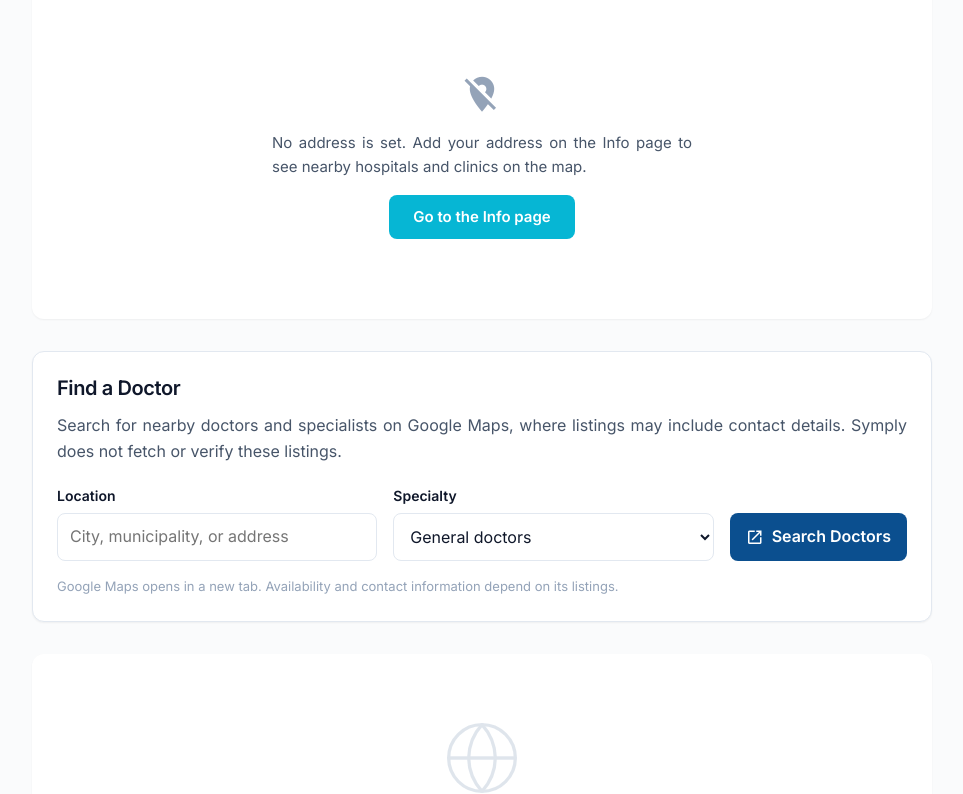
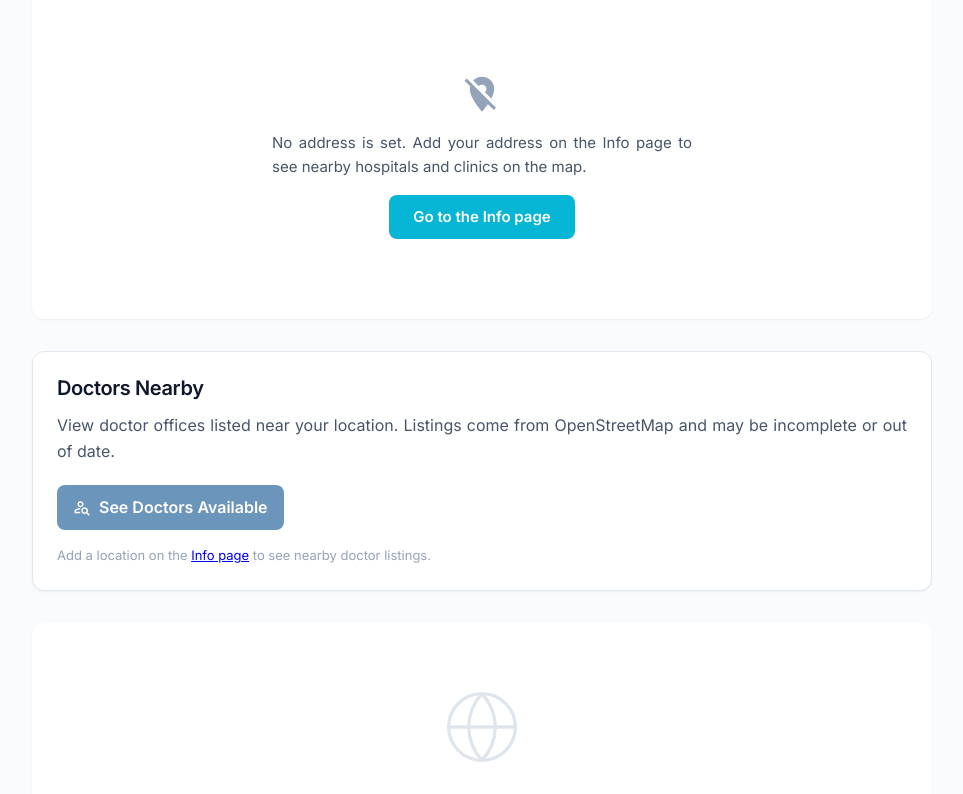
Before and after one commit to Dreimacato/symply, a Nuxt app in the folder symply_frontend/: page /where-to-get-help in a window 1280 px wide. Shown: the part 423-1217 px from the top of the page, without its empty margins (158-1121 px from the left). Built offline with nearby package versions, Linux system fonts and the light colour scheme.

Commit message:
Show nearby doctors in Symply

```diff
--- a/symply_frontend/app/pages/where-to-get-help.vue
+++ b/symply_frontend/app/pages/where-to-get-help.vue
@@ -39,53 +39,64 @@
         </ClientOnly>
 
         <section class="doctor-search-section" aria-labelledby="doctor-search-title">
-          <h2 id="doctor-search-title" class="section-title">Find a Doctor</h2>
+          <h2 id="doctor-search-title" class="section-title">Doctors Nearby</h2>
           <p class="doctor-search-description">
-            Search for nearby doctors and specialists on Google Maps, where listings may include contact details.
-            Symply does not fetch or verify these listings.
+            View doctor offices listed near {{ userLocation || 'your location' }}. Listings come from OpenStreetMap and may be incomplete or out of date.
           </p>
 
-          <form class="doctor-search-form" @submit.prevent="searchDoctors">
-            <div class="doctor-search-field">
-              <label for="doctor-search-location">Location</label>
-              <input
-                id="doctor-search-location"
-                v-model="doctorLocation"
-                type="text"
-                autocomplete="address-level2"
-                placeholder="City, municipality, or address"
-                :aria-invalid="doctorSearchAttempted && !doctorLocation.trim()"
-                :aria-describedby="doctorSearchAttempted && !doctorLocation.trim() ? 'doctor-search-error' : undefined"
-                @input="doctorSearchAttempted = false"
-              />
+          <button
+            class="doctor-search-button"
+            type="button"
+            :disabled="!userLocation || loading"
+            :aria-expanded="showDoctorResults"
+            aria-controls="nearby-doctor-results"
+            @click="showDoctorResults = !showDoctorResults"
+          >
+            <v-icon icon="mdi-account-search-outline" size="18" aria-hidden="true" />
+            {{ showDoctorResults ? 'Hide Doctors' : 'See Doctors Available' }}
+          </button>
+
+          <p v-if="!userLocation" class="doctor-search-note">
+            Add a location on the <NuxtLink to="/">Info page</NuxtLink> to see nearby doctor listings.
+          </p>
+
+          <div
+            v-if="showDoctorResults && userLocation"
+            id="nearby-doctor-results"
+            class="doctor-results"
+            aria-live="polite"
+          >
+            <div v-if="loading" class="doctor-results-state">Loading nearby doctor listings…</div>
+            <div v-else-if="doctorFacilities.length" class="doctor-list">
+              <article v-for="doctor in doctorFacilities" :key="doctor.id" class="doctor-list-item">
+                <div class="doctor-list-icon">
+                  <v-icon icon="mdi-stethoscope" size="22" color="#06B6D4" aria-hidden="true" />
+                </div>
+                <div class="doctor-list-info">
+                  <h3 class="facility-list-name">{{ doctor.name }}</h3>
+                  <p class="doctor-list-source">Doctor listing · OpenStreetMap</p>
+                  <p v-if="doctor.address" class="doctor-list-detail">
+                    <v-icon icon="mdi-map-marker-outline" size="15" aria-hidden="true" />
+                    {{ doctor.address }}
+                  </p>
+                  <p v-if="doctor.phone" class="doctor-list-detail">
+                    <v-icon icon="mdi-phone-outline" size="15" aria-hidden="true" />
+                    <a :href="phoneHref(doctor.phone)">{{ doctor.phone }}</a>
+                  </p>
+                  <p v-if="safeWebsite(doctor.website)" class="doctor-list-detail">
+                    <v-icon icon="mdi-web" size="15" aria-hidden="true" />
+                    <a :href="safeWebsite(doctor.website)" target="_blank" rel="noopener noreferrer">Visit website</a>
+                  </p>
+                  <p v-if="typeof doctor.distanceMeters === 'number'" class="doctor-list-distance">
+                    {{ formatDistance(doctor.distanceMeters) }}
+                  </p>
+                </div>
+              </article>
             </div>
-
-            <div class="doctor-search-field">
-              <label for="doctor-search-specialty">Specialty</label>
-              <select id="doctor-search-specialty" v-model="doctorSpecialty">
-                <option v-for="specialty in doctorSpecialties" :key="specialty.value" :value="specialty.value">
-                  {{ specialty.label }}
-                </option>
-              </select>
-            </div>
-
-            <button class="doctor-search-button" type="submit">
-              <v-icon icon="mdi-open-in-new" size="18" aria-hidden="true" />
-              Search Doctors
-            </button>
-          </form>
-
-          <p
-            v-if="doctorSearchAttempted && !doctorLocation.trim()"
-            id="doctor-search-error"
-            class="doctor-search-error"
-            role="alert"
-          >
-            Enter a city, municipality, or address to search for doctors nearby.
-          </p>
-          <p class="doctor-search-note">
-            Google Maps opens in a new tab. Availability and contact information depend on its listings.
-          </p>
+            <p v-else class="doctor-results-state">
+              No doctor listings were found in nearby OpenStreetMap data. This does not mean there are no doctors in the area.
+            </p>
+          </div>
         </section>
 
         <!-- Nearby Hospitals & Clinics List -->
@@ -232,33 +243,22 @@
 </template>
 
 <script setup>
-import { ref, onMounted } from 'vue'
+import { ref, onMounted, computed } from 'vue'
 import { useRouter } from 'vue-router'
 import NearbyHealthMap from '~/components/NearbyHealthMap.vue'
 import { evaluateTriage, getTriageColor } from '~/composables/useTriage'
 
 const router = useRouter()
 const userLocation = ref(null)
-const doctorLocation = ref('')
-const doctorSpecialty = ref('doctors')
-const doctorSearchAttempted = ref(false)
-const doctorSpecialties = [
-  { label: 'General doctors', value: 'doctors' },
-  { label: 'General practitioners', value: 'general practitioners' },
-  { label: 'Pediatricians', value: 'pediatricians' },
-  { label: 'Dermatologists', value: 'dermatologists' },
-  { label: 'Cardiologists', value: 'cardiologists' },
-  { label: 'Dentists', value: 'dentists' },
-  { label: 'OB-GYNs', value: 'ob-gyns' },
-  { label: 'Orthopedic specialists', value: 'orthopedic specialists' },
-  { label: 'Ophthalmologists', value: 'ophthalmologists' },
-  { label: 'Neurologists', value: 'neurologists' },
-  { label: 'Psychiatrists', value: 'psychiatrists' },
-]
+const showDoctorResults = ref(false)
 /* Exact coordinates saved by the Info page's autocomplete (null when unavailable) */
 const userCoords = ref({ lat: null, lng: null })
 const facilities = ref([])
 const loading = ref(true)
+const doctorFacilities = computed(() => facilities.value.filter((facility) => {
+  const type = String(facility.type || '').toLowerCase()
+  return type === 'doctor' || type === 'doctors'
+}))
 
 /* Fixed emergency contact number shown for every facility, since individual
    facility phone numbers are usually unavailable from OpenStreetMap. Matches
@@ -270,17 +270,17 @@ const showSummary = ref(false)
 const summaryProfile = ref({ age: '', sex: '', location: '' })
 const summarySymptoms = ref([])
 
-function searchDoctors() {
-  const location = doctorLocation.value.trim()
-  doctorSearchAttempted.value = true
-  if (!location) return
+function phoneHref(phone) {
+  return `tel:${String(phone || '').replace(/[^0-9+]/g, '')}`
+}
 
-  const params = new URLSearchParams({
-    api: '1',
-    query: `${doctorSpecialty.value} near ${location}`,
-  })
-  const searchUrl = `https://www.google.com/maps/search/?${params.toString()}`
-  window.open(searchUrl, '_blank', 'noopener,noreferrer')
+function safeWebsite(website) {
+  try {
+    const url = new URL(website)
+    return url.protocol === 'http:' || url.protocol === 'https:' ? url.href : ''
+  } catch (e) {
+    return ''
+  }
 }
 
 /* Triage badge tint keyed off the level, mirroring what-you-can-do.vue */
@@ -353,7 +353,6 @@ function finishAndReset() {
 async function loadUserProfile() {
   try {
     userLocation.value = localStorage.getItem('symply_user_address')
-    doctorLocation.value = userLocation.value || ''
 
     // Read coordinates saved by the Info page's autocomplete (if any)
     const rawLat = Number(localStorage.getItem('symply_user_lat'))
@@ -484,44 +483,9 @@ onMounted(() => {
   line-height: 1.6;
 }
 
-.doctor-search-form {
-  display: grid;
-  grid-template-columns: minmax(0, 1fr) minmax(0, 1fr) auto;
-  align-items: end;
-  gap: 16px;
-}
-
-.doctor-search-field {
-  min-width: 0;
-}
-
-.doctor-search-field label {
-  display: block;
-  margin-bottom: 6px;
-  color: var(--symply-text-primary);
-  font-size: 0.875rem;
-  font-weight: 600;
-}
-
-.doctor-search-field input,
-.doctor-search-field select {
-  width: 100%;
-  min-height: 48px;
-  padding: 10px 12px;
-  border: 1px solid var(--symply-border);
-  border-radius: var(--symply-radius-md);
-  background: var(--symply-card-bg);
-  color: var(--symply-text-primary);
-  font: inherit;
-}
-
-.doctor-search-field input[aria-invalid='true'] {
-  border-color: #DC2626;
-}
-
 .doctor-search-button {
   display: inline-flex;
-  min-height: 48px;
+  min-height: 44px;
   align-items: center;
   justify-content: center;
   gap: 8px;
@@ -532,7 +496,6 @@ onMounted(() => {
   color: white;
   font: inherit;
   font-weight: 600;
-  white-space: nowrap;
   cursor: pointer;
   transition: transform 0.2s ease, box-shadow 0.2s ease;
 }
@@ -542,10 +505,82 @@ onMounted(() => {
   box-shadow: var(--symply-shadow-md);
 }
 
-.doctor-search-error {
-  margin: 12px 0 0;
-  color: #B91C1C;
+.doctor-search-button:disabled {
+  cursor: not-allowed;
+  opacity: 0.6;
+}
+
+.doctor-results {
+  margin-top: 20px;
+}
+
+.doctor-list {
+  display: grid;
+  gap: 12px;
+}
+
+.doctor-list-item {
+  display: flex;
+  align-items: flex-start;
+  gap: 12px;
+  padding: 16px;
+  border: 1px solid var(--symply-border);
+  border-radius: var(--symply-radius-md);
+  background: var(--symply-card-bg);
+}
+
+.doctor-list-icon {
+  display: flex;
+  width: 40px;
+  height: 40px;
+  flex: 0 0 40px;
+  align-items: center;
+  justify-content: center;
+  border-radius: var(--symply-radius-md);
+  background: var(--symply-primary-light);
+}
+
+.doctor-list-info {
+  min-width: 0;
+}
+
+.doctor-list-source,
+.doctor-list-detail,
+.doctor-list-distance {
+  display: flex;
+  align-items: center;
+  gap: 6px;
+  margin: 4px 0 0;
   font-size: 0.875rem;
+  line-height: 1.5;
+  overflow-wrap: anywhere;
+}
+
+.doctor-list-source {
+  color: var(--symply-text-muted);
+  font-size: 0.8125rem;
+}
+
+.doctor-list-detail {
+  color: var(--symply-text-secondary);
+}
+
+.doctor-list-detail a {
+  color: var(--symply-primary);
+  overflow-wrap: anywhere;
+}
+
+.doctor-list-distance {
+  color: var(--symply-text-muted);
+  font-size: 0.8125rem;
+}
+
+.doctor-results-state {
+  margin: 0;
+  padding: 16px;
+  border-radius: var(--symply-radius-md);
+  background: var(--symply-bg-app);
+  color: var(--symply-text-secondary);
 }
 
 .doctor-search-note {
@@ -737,10 +772,6 @@ onMounted(() => {
 
   .doctor-search-section {
     padding: 16px;
-  }
-
-  .doctor-search-form {
-    grid-template-columns: minmax(0, 1fr);
   }
 
   .doctor-search-button {
```
